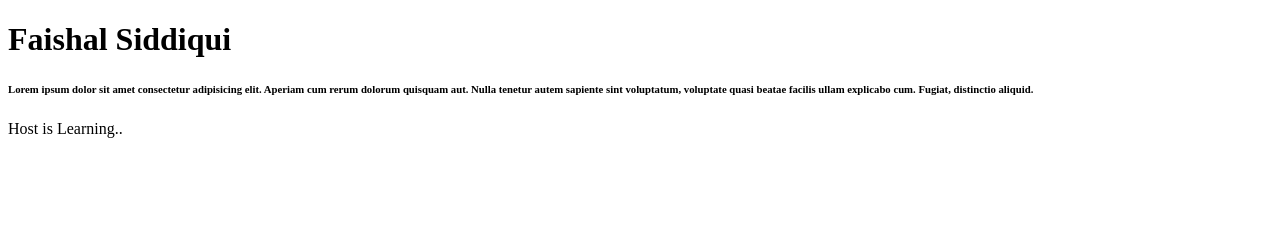
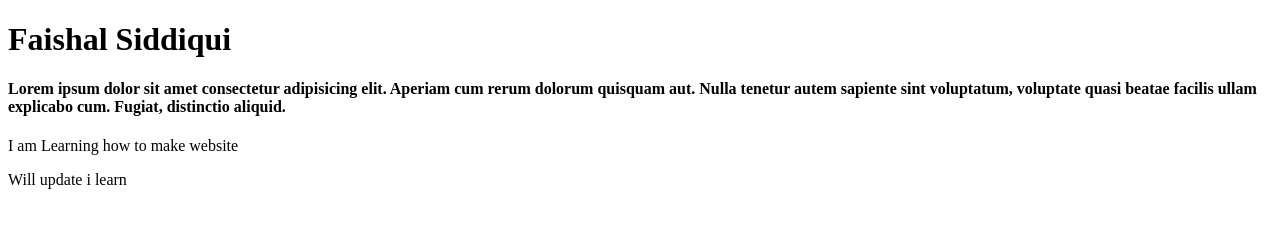
Before and after one commit to thefaishalsid/thefaishalsid.github.io, a plain HTML site: page index.html in a window 1280 px wide. Drawn offline with Linux system fonts and the light colour scheme.

Commit message:
Update index.html

```diff
--- a/index.html
+++ b/index.html
@@ -8,11 +8,12 @@
 <body>
 
     <h1>Faishal Siddiqui</h1>
-    <h6>Lorem ipsum dolor sit amet consectetur adipisicing elit.
+    <h4>Lorem ipsum dolor sit amet consectetur adipisicing elit.
         Aperiam cum rerum dolorum quisquam aut. Nulla tenetur autem sapiente sint voluptatum,
-        voluptate quasi beatae facilis ullam explicabo cum. Fugiat, distinctio aliquid.</h6>
+        voluptate quasi beatae facilis ullam explicabo cum. Fugiat, distinctio aliquid.</h4>
 
-<p>Host is Learning..</p>
+<p>I am Learning how to make website</p>
+    <p>Will update i  learn</>
 
 </body>
 </html>
```
